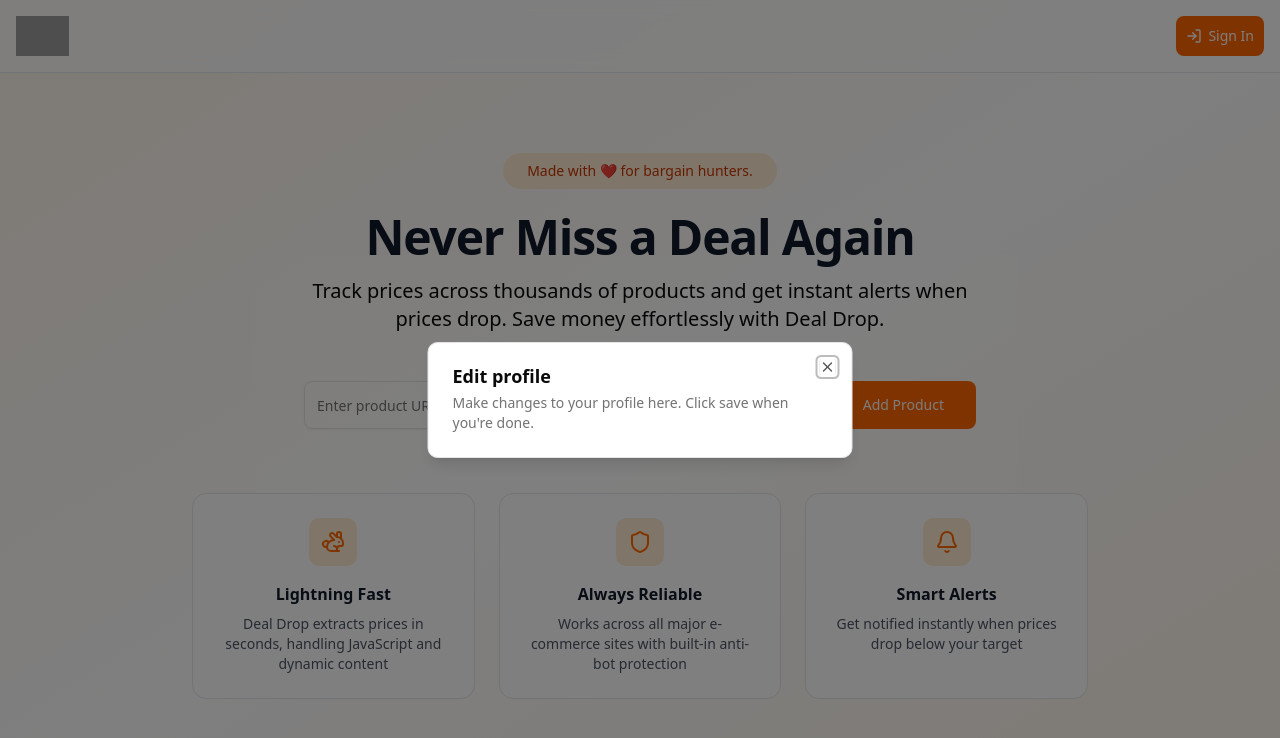
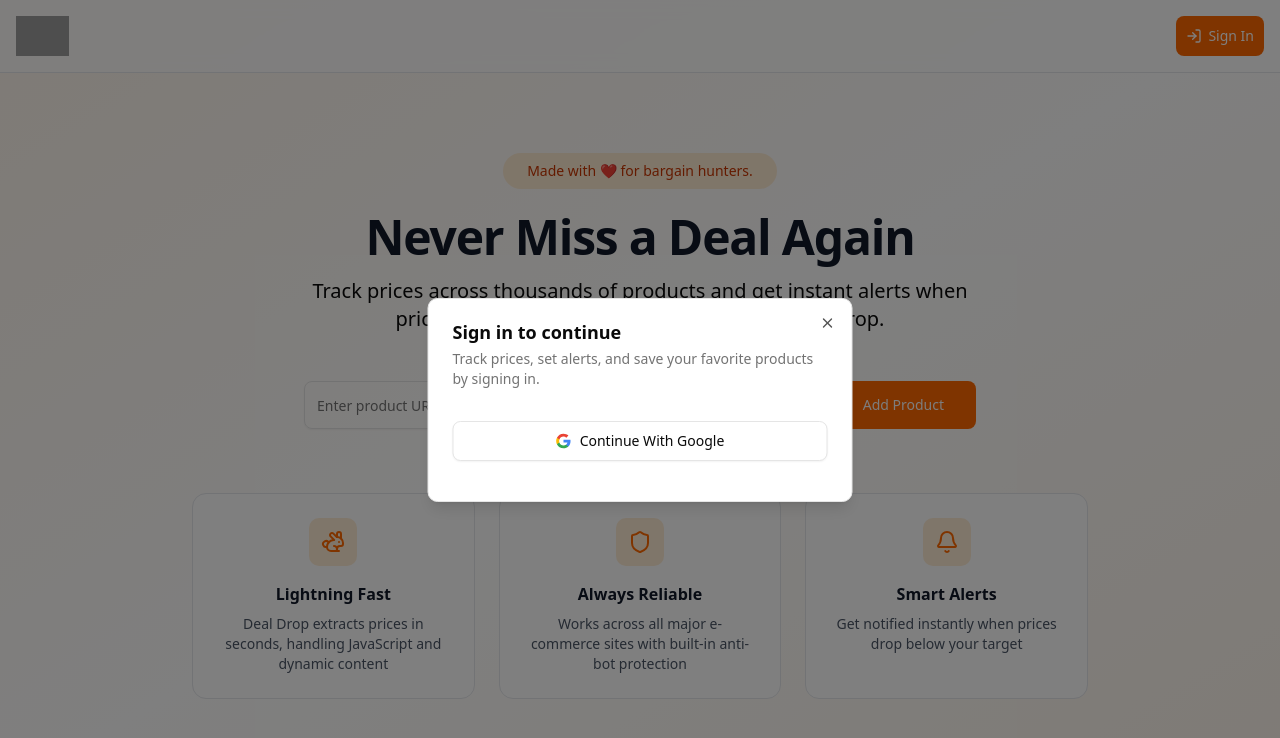
Before and after one commit to SohailShaikh7860/Deal-Drop, a Next.js app: page / in a window 1280 px wide. Both pictures are taken after a click on the button "Sign In". Shown: the top 738 px of the page. Built offline with nearby package versions, Linux system fonts and the light colour scheme; no server answers; grey boxes are pictures that could not be loaded.

Commit message:
Added route for signup

```diff
--- /dev/null
+++ b/app/action.js
@@ -0,0 +1,12 @@
+"use server"
+
+import { createClient } from "@/utils/supabase/server"
+import { revalidatePath } from "next/cache";
+import { redirect } from "next/navigation";
+
+export async function signOut(){
+    const supabase = await createClient();
+    await supabase.auth.signOut();
+    revalidatePath('/');
+    redirect('/');
+}
--- /dev/null
+++ b/app/auth/callback/route.js
@@ -0,0 +1,15 @@
+import { createClient } from "@/utils/supabase/server";
+import { NextResponse } from "next/server";
+
+export async function GET(request){
+    const {searchParams} = new URL(request.url);
+
+    const code = searchParams.get("code");
+
+    if(code){
+        const supabase = await createClient();
+        await supabase.auth.exchangeCodeForSession(code);
+    }
+
+    return NextResponse.redirect(new URL('/',request.url));
+}
--- a/app/page.jsx
+++ b/app/page.jsx
@@ -1,11 +1,16 @@
 import Image from "next/image";
 import { Button } from "@/components/ui/button";
-import { LogIn, Rabbit,Shield, Bell } from "lucide-react";
+import { Rabbit,Shield, Bell } from "lucide-react";
 import AddProductForm from "@/components/AddProductForm";
 import AuthButton from "@/components/AuthButton";
-export default function Home() {
+import { createClient } from "@/utils/supabase/server";
+export default async function Home() {
 
-  const user = null;
+  const supbase = await createClient();
+
+  const {
+    data: { user},
+  } = await supbase.auth.getUser();
 
   const products = [];
 
--- a/components/AuthButton.jsx
+++ b/components/AuthButton.jsx
@@ -1,11 +1,23 @@
 "use client"
 import React, { useState } from 'react'
 import { Button } from './ui/button'
-import { LogIn } from 'lucide-react'
+import { LogIn, LogOut } from 'lucide-react'
 import { AuthModel } from './Authmodel'
+import { signOut } from '@/app/action'
 
 const AuthButton = ({user}) => {
     const [showAuthModel, setAuthModel] = useState(false);
+
+    if(user){
+        return(
+        <form action={signOut}>
+            <Button variant='ghost' size="sm" type="submit" className="gap-2">
+                <LogOut className='w-4 h-4' />
+                Sign Out
+            </Button>
+        </form>
+        )
+    }
   return (
     <div>
       <Button
--- a/components/Authmodel.js
+++ b/components/Authmodel.js
@@ -1,29 +1,66 @@
+"use client"
 import { Button } from "@/components/ui/button"
 import {
   Dialog,
-  DialogClose,
   DialogContent,
   DialogDescription,
-  DialogFooter,
   DialogHeader,
   DialogTitle,
-  DialogTrigger,
 } from "@/components/ui/dialog"
+import { createClient } from "@/utils/supabase/client"
 
 
 export function AuthModel({isOpen, onClose}) {
+    const supabase = createClient();
+
+    const handleGoogleSignUp =async ()=>{
+        const {origin} = window.location;
+
+        await supabase.auth.signInWithOAuth({
+            provider: 'google',
+            options:{
+                redirectTo: `${origin}/auth/callback`
+            }
+        })
+    }
   return (
     <Dialog open={isOpen} onOpenChange={onClose}>
-        <DialogTrigger asChild>
-        </DialogTrigger>
         <DialogContent className="sm:max-w-[425px]">
           <DialogHeader>
-            <DialogTitle>Edit profile</DialogTitle>
+            <DialogTitle>Sign in to continue</DialogTitle>
             <DialogDescription>
-              Make changes to your profile here. Click save when you&apos;re
-              done.
+              Track prices, set alerts, and save your favorite products by signing in.
             </DialogDescription>
           </DialogHeader>
+
+          <div className="flex flex-col gap-4 py-4">
+              <Button
+              variant="outline"
+              className="w-full gap-2"
+              size="lg"
+              onClick={handleGoogleSignUp}
+              >
+                <svg className="w-5 h-5" viewBox="0 0 24 24">
+              <path
+                fill="#4285F4"
+                d="M22.56 12.25c0-.78-.07-1.53-.2-2.25H12v4.26h5.92c-.26 1.37-1.04 2.53-2.21 3.31v2.77h3.57c2.08-1.92 3.28-4.74 3.28-8.09z"
+              />
+              <path
+                fill="#34A853"
+                d="M12 23c2.97 0 5.46-.98 7.28-2.66l-3.57-2.77c-.98.66-2.23 1.06-3.71 1.06-2.86 0-5.29-1.93-6.16-4.53H2.18v2.84C3.99 20.53 7.7 23 12 23z"
+              />
+              <path
+                fill="#FBBC05"
+                d="M5.84 14.09c-.22-.66-.35-1.36-.35-2.09s.13-1.43.35-2.09V7.07H2.18C1.43 8.55 1 10.22 1 12s.43 3.45 1.18 4.93l2.85-2.22.81-.62z"
+              />
+              <path
+                fill="#EA4335"
+                d="M12 5.38c1.62 0 3.06.56 4.21 1.64l3.15-3.15C17.45 2.09 14.97 1 12 1 7.7 1 3.99 3.47 2.18 7.07l3.66 2.84c.87-2.6 3.3-4.53 6.16-4.53z"
+              />
+            </svg>
+                Continue With Google
+            </Button>
+          </div>
         </DialogContent>
     </Dialog>
   )
--- a/utils/supabase/client.js
+++ b/utils/supabase/client.js
@@ -3,6 +3,6 @@
 export function createClient(){
     return createBrowserClient(
         process.env.NEXT_PUBLIC_SUPABASE_URL,
-        process.env.SUPABASE_ANON_KEY
+        process.env.NEXT_PUBLIC_SUPABASE_ANON_KEY
     )
 }
--- a/utils/supabase/server.js
+++ b/utils/supabase/server.js
@@ -6,13 +6,13 @@
 
     return createServerClient(
         process.env.NEXT_PUBLIC_SUPABASE_URL,
-        process.env.NEXT_PUBLIC_SUPABASE_PUBLISHABLE_DEFAULT_KEY,
+        process.env.NEXT_PUBLIC_SUPABASE_ANON_KEY,
         {
           cookies:{
             getAll(){
                 return cookieStore.getAll();
             },
-            setAll(cookies){
+            setAll(cookiesToSet){
                 try {
                     cookiesToSet.forEach(({name,value,options})=>{
                         cookieStore.set(name,value,options);
```
